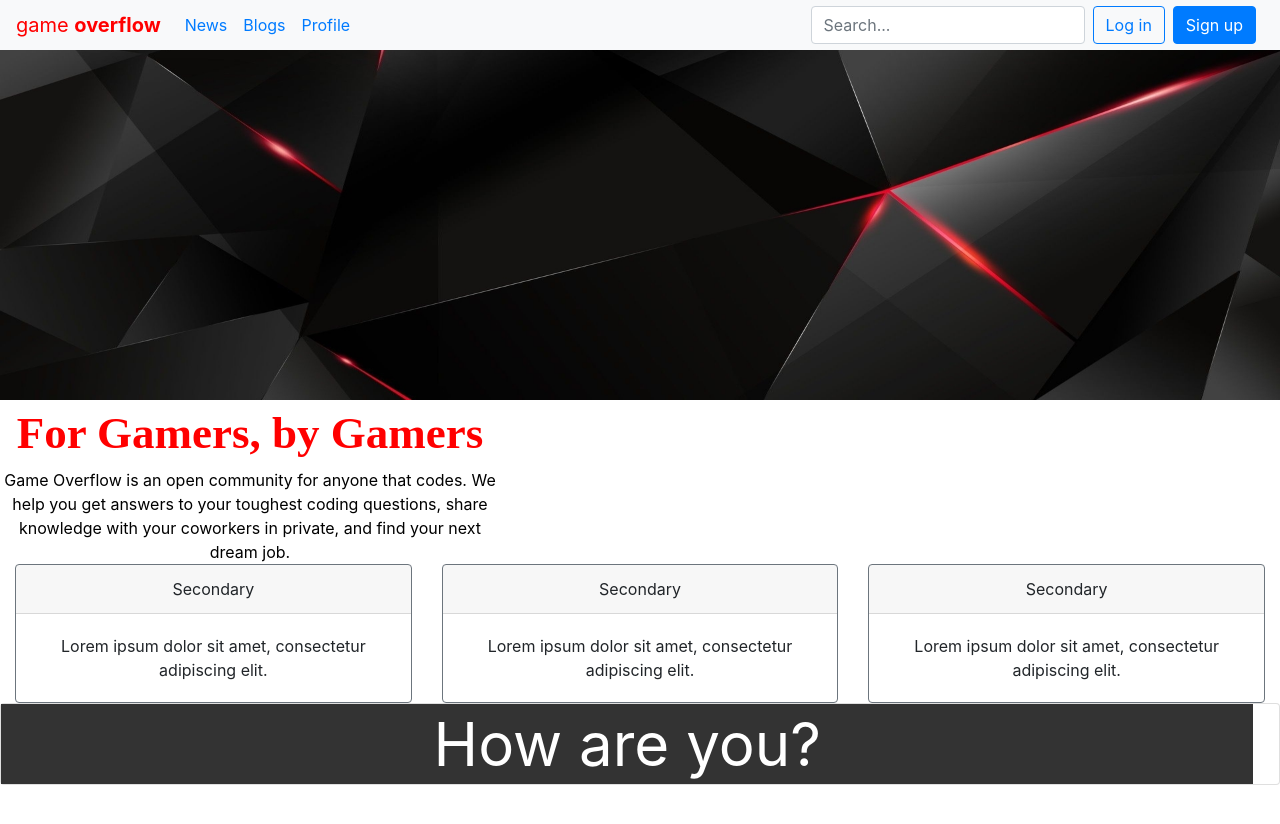
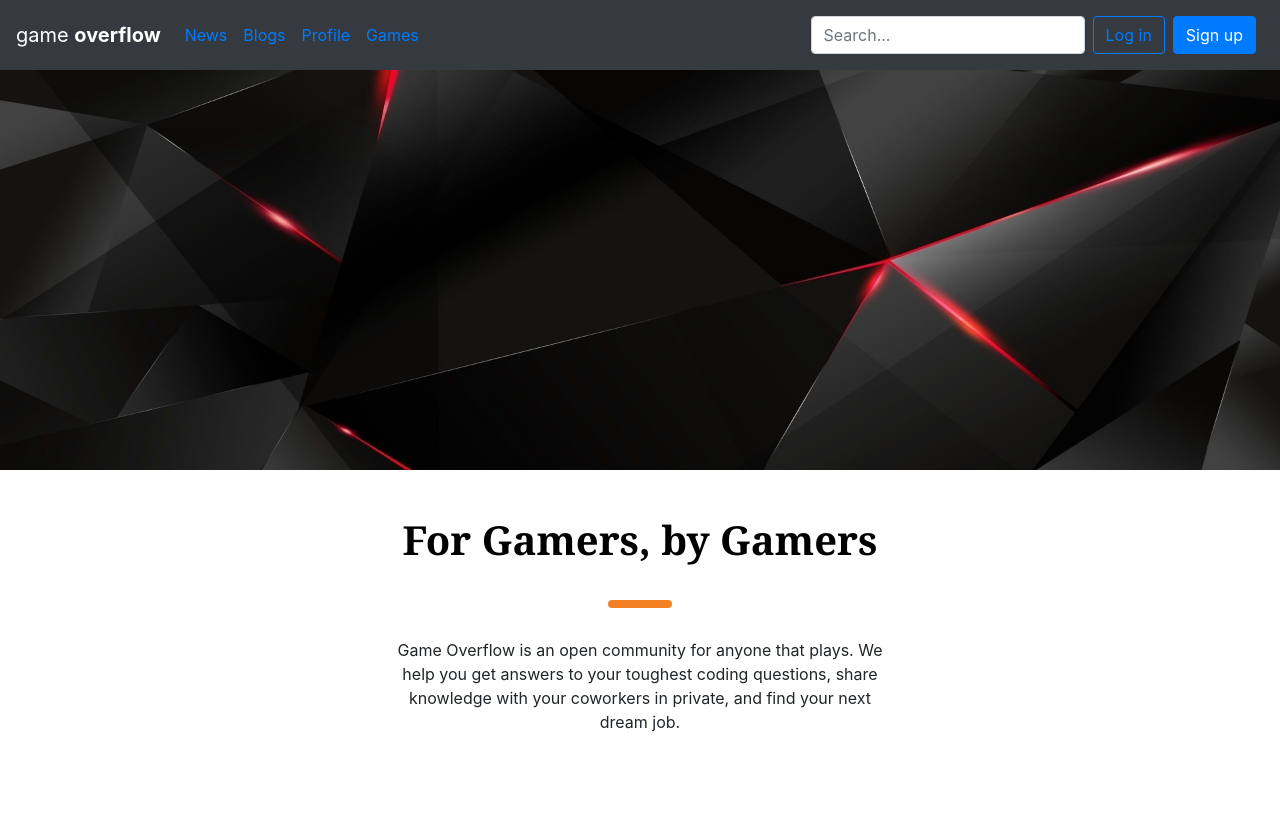
Before and after one commit to powerfist01/gameoverflow, a Vue app: page / in a window 1280 px wide. Shown: the top 824 px of the page. Before the commit the page ends 800 px from the top, so only its background shows below. Built offline with nearby package versions, Linux system fonts and the light colour scheme.

Commit message:
Added the Info

```diff
--- a/package.json
+++ b/package.json
@@ -13,11 +13,11 @@
     "core-js": "^3.6.5",
     "register-service-worker": "^1.7.1",
     "vue": "^2.6.11",
+    "vue-info-card": "^0.1.4",
     "vue-router": "^3.2.0"
   },
   "devDependencies": {
     "@vue/cli-plugin-babel": "~4.4.0",
-    "@vue/cli-plugin-eslint": "~4.4.0",
     "@vue/cli-plugin-pwa": "~4.4.0",
     "@vue/cli-plugin-router": "~4.4.0",
     "@vue/cli-service": "~4.4.0",
--- a/src/App.vue
+++ b/src/App.vue
@@ -1,6 +1,6 @@
 <template>
   <div id="app">
-    <b-navbar toggleable="lg" type="dark" variant="light" fixed="top" class="navbar">
+    <b-navbar toggleable="lg" type="dark" variant="dark" class="navbar">
       <router-link class="mynav" to="/">
         <b-navbar-brand class="brand">
           game
@@ -13,14 +13,19 @@
       <b-collapse id="nav-collapse" is-nav>
         <b-navbar-nav>
           <b-nav-item>
-            <router-link class="extra-routes" to="/news">News</router-link>
+            <router-link class="routes" to="/news">News</router-link>
           </b-nav-item>
           <b-nav-item>
-            <router-link class="extra-routes" to="/blogs">Blogs</router-link>
+            <router-link class="routes" to="/blogs">Blogs</router-link>
           </b-nav-item>
           <b-nav-item>
-            <router-link class="extra-routes" to="/profile"
+            <router-link class="routes" to="/profile"
               >Profile</router-link
+            >
+          </b-nav-item>
+          <b-nav-item>
+            <router-link class="routes" to="/games"
+              >Games</router-link
             >
           </b-nav-item>
         </b-navbar-nav>
@@ -57,13 +62,8 @@ import "bootstrap-vue/dist/bootstrap-vue.css";
 export default {};
 </script>
 <style scoped>
-.extra-routes {
+.routes {
   text-decoration: none;
 }
-.brand{
-  color: red;
-}
-.navbar{
-  height: 50px;
-}
+
 </style>
--- /dev/null
+++ b/src/components/Info.vue
@@ -0,0 +1,101 @@
+<template>
+  <div>
+    <b-container fluid class="text-center info">
+      <div class="header">
+        For Gamers, by Gamers
+      </div>
+      <div class="line"></div>
+      <div class="content">
+        Game Overflow is an open community for anyone that plays. We help you
+        get answers to your toughest coding questions, share knowledge with your
+        coworkers in private, and find your next dream job.
+      </div>
+
+      <b-container class="bv-example-row info-cards">
+        <b-row>
+          <b-col
+            ><info-card
+              id="info-card"
+              frontType="text"
+              frontTitle="Public Q&A"
+              frontData="Get answers to more than 16.5 million questions and give back by sharing your knowledge with others. Sign up for an account."
+              backTitle="Quote of the Day"
+              backData="<i>Do you know why people like violence?</i>"
+            ></info-card
+          ></b-col>
+          <b-col
+            ><info-card
+              id="info-card"
+              frontType="text"
+              frontTitle="Latest News"
+              frontData="<span> Public Q&A </span>"
+              backTitle="Quote of the Day"
+              backData="<i>Do you know why people like violence?</i>"
+            ></info-card
+          ></b-col>
+          <b-col
+            ><info-card
+              id="info-card"
+              frontType="text"
+              frontTitle="Blogs"
+              backTitle="Quote of the Day"
+              backData="<i>Do you know why people like violence?</i>"
+            ></info-card
+          ></b-col>
+        </b-row>
+      </b-container>
+    </b-container>
+  </div>
+</template>
+
+<script>
+import InfoCard from "vue-info-card";
+export default {
+  components: {
+    InfoCard
+  },
+  data() {
+    return {
+      front: {
+        title: "Daily Conversion Value",
+        graphData: [3, 2, 5, 9, 5, 10, 3, 5, 0, 0, 1, 8, 2, 9, 0]
+      },
+      back: {
+        title: "Monthly Summary",
+        message:
+          "Your average daily conversion value for this month is <b>50.4$</b>. It is below the average of the last six months."
+      }
+    };
+  }
+};
+</script>
+
+<style scoped>
+.info {
+  text-align: center;
+}
+.header {
+  margin: 40px 0px 30px 0px;
+  font-size: 40px;
+  font-family: Georgia, "Times New Roman", Times, serif;
+  color: black;
+  font-weight: 700;
+}
+.line {
+  margin: auto;
+  width: 64px;
+  height: 8px;
+  text-align: center;
+  background-color: #f48024;
+  border-radius: 10px 10px 10px 10px;
+}
+.content {
+  margin: auto;
+  margin-top: 30px;
+  max-width: 500px;
+  text-align: center;
+}
+.info-cards {
+  margin-top: 100px;
+}
+</style>
--- a/src/components/Navbar.vue
+++ b/src/components/Navbar.vue
@@ -1,6 +1,6 @@
 <template>
     <div class="navbar">
-        <b-navbar toggleable="lg" type="light" variant="dark">
+        <b-navbar toggleable="lg" type="dark" variant="dark">
       <router-link class="mynav" to="/">
         <b-navbar-brand>
           game
@@ -13,13 +13,13 @@
       <b-collapse id="nav-collapse" is-nav>
         <b-navbar-nav>
           <b-nav-item>
-            <router-link class="extra-routes" to="/news">News</router-link>
+            <router-link class="routes" to="/news">News</router-link>
           </b-nav-item>
           <b-nav-item>
-            <router-link class="extra-routes" to="/blogs">Blogs</router-link>
+            <router-link class="routes" to="/blogs">Blogs</router-link>
           </b-nav-item>
           <b-nav-item>
-            <router-link class="extra-routes" to="/profile"
+            <router-link class="routes" to="/profile"
               >Profile</router-link
             >
           </b-nav-item>
@@ -53,7 +53,7 @@
 
 
 <style scoped>
-.extra-routes {
+.routes {
   text-decoration: none;
 }
 </style>
--- a/src/router/index.js
+++ b/src/router/index.js
@@ -51,6 +51,15 @@ const routes = [
     // which is lazy-loaded when the route is visited.
     component: () =>
       import(/* webpackChunkName: "about" */ "../views/Profile.vue")
+  },
+  {
+    path: "/games",
+    name: "Games",
+    // route level code-splitting
+    // this generates a separate chunk (about.[hash].js) for this route
+    // which is lazy-loaded when the route is visited.
+    component: () =>
+      import(/* webpackChunkName: "about" */ "../views/Games.vue")
   }
 ];
 
--- /dev/null
+++ b/src/views/Games.vue
@@ -0,0 +1,17 @@
+<template>
+    <div>
+        <b-container>
+            <h1></h1>
+        </b-container>
+    </div>
+</template>
+
+<script>
+export default {
+
+}
+</script>
+
+<style scoped>
+
+</style>
--- a/src/views/Index.vue
+++ b/src/views/Index.vue
@@ -4,71 +4,26 @@
       <b-img :src="require('../assets/images/wallpaper.jpg')" fluid></b-img>
     </div>
 
-    <div class="info-text text-center">
-      <div class="header">
-        For Gamers, by Gamers
-      </div>
-      <div class="text-center">
-        Game Overflow is an open community for
-        anyone that codes. We help you get answers to your toughest coding
-        questions, share knowledge with your coworkers in private, and find your
-        next dream job.
-      </div>
-    </div>
-
-    <b-container fluid>
-      <div class="cards">
-        <b-card-group deck>
-          <b-card border-variant="secondary" header="Secondary" align="center">
-            <b-card-text
-              >Lorem ipsum dolor sit amet, consectetur adipiscing
-              elit.</b-card-text
-            >
-          </b-card>
-          <b-card border-variant="secondary" header="Secondary" align="center">
-            <b-card-text
-              >Lorem ipsum dolor sit amet, consectetur adipiscing
-              elit.</b-card-text
-            >
-          </b-card>
-          <b-card border-variant="secondary" header="Secondary" align="center">
-            <b-card-text
-              >Lorem ipsum dolor sit amet, consectetur adipiscing
-              elit.</b-card-text
-            >
-          </b-card>
-        </b-card-group>
-      </div>
-    </b-container>
-
-    <Card />
+    <!-- <Card /> -->
+    <Info />
   </div>
 </template>
 
 <script>
 import Card from "@/components/Card.vue";
+import Info from "@/components/Info.vue";
 
 export default {
   data() {
-    return {
-
-    };
+    return {};
   },
   components: {
-    Card
+    Card,
+    Info
   }
 };
 </script>
 
 <style scoped>
-.info-text .header{
-  color: red;
-  font-size: 45px;
-  font-family:'Roboto Slab Bold',serif;
-  font-weight: 600;
-}
-.info-text{
-  color: black;
-  width: 500px;
-}
+
 </style>
```
Also changed, not shown: 1 other file (tests, documents, lock files or other folders).
